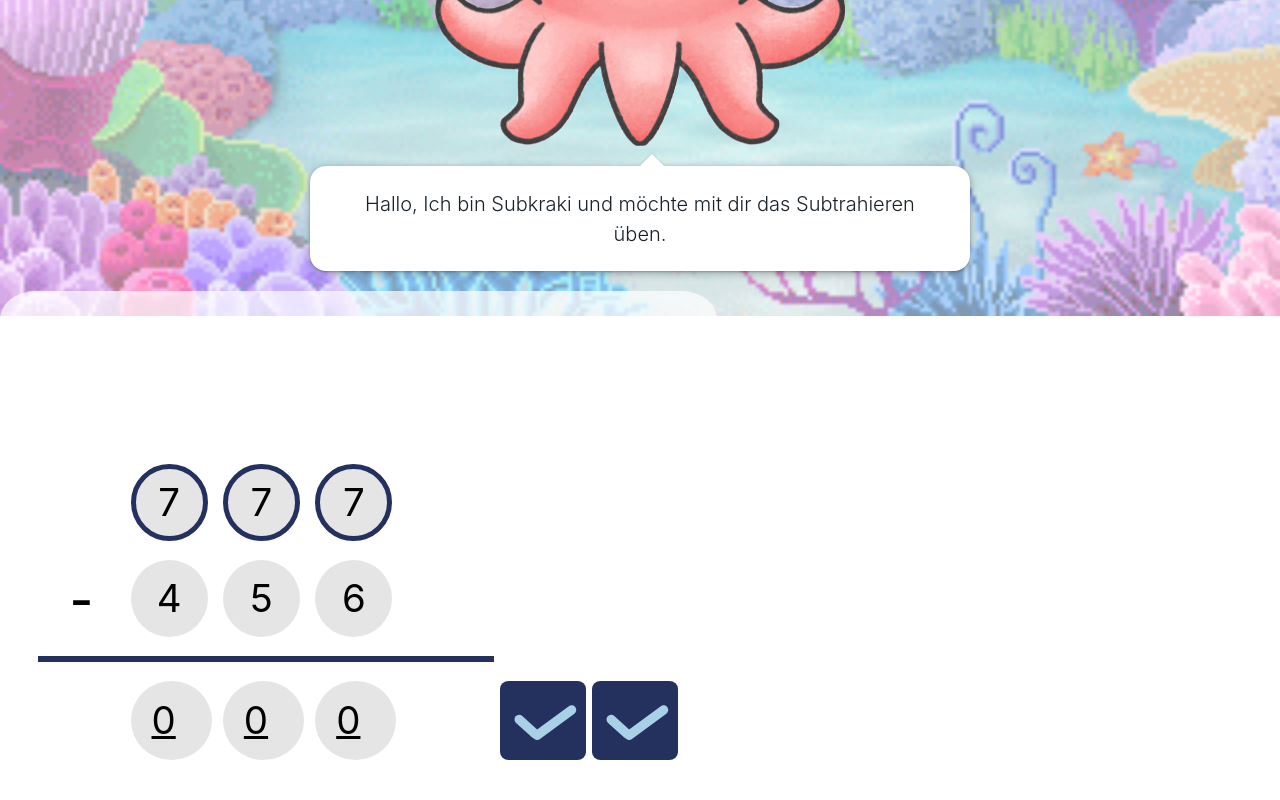
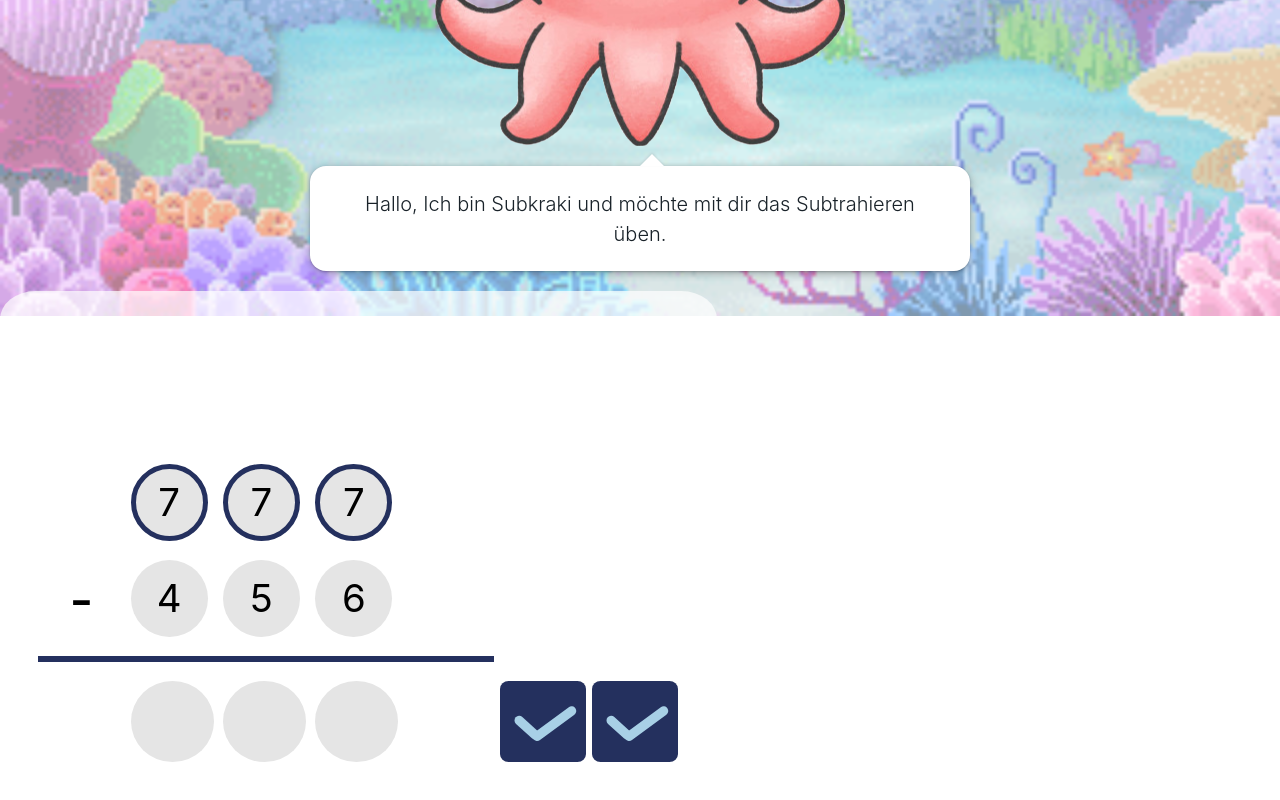
Before and after one commit to egiacomazzi/Subkraki_Web_App, a React (Create React App) app: page / in a window 1280 px wide. Shown: the part 484-1284 px from the top of the page. Built offline with nearby package versions, Linux system fonts and the light colour scheme.

Commit message:
Correct input validation and add highlighted border for wrong inputs.

```diff
--- a/src/CSS/ResultNumber.css
+++ /dev/null
@@ -1,3 +0,0 @@
-.resultNumber {
-  text-decoration: underline;
-}
--- a/src/SubtractionPanel/CorrectionNumber.js
+++ b/src/SubtractionPanel/CorrectionNumber.js
@@ -1,22 +1,25 @@
 import React from 'react';
 import '../CSS/Numbers.css'
-import '../CSS/ResultNumber.css';
 import PropTypes from 'prop-types';
 
 
 class CorrectionNumber extends React.Component  {
 
     render(){
-        //FIXME: ExceptionHandling if this.props.number is not parseable into a number
-        let className = "roundNumber resultNumber " + this.props.className;
-        let visibility = {visibility: this.props.visibility}
+        let className = "roundNumber " + this.props.className;
+        let border = 'transparent 0.1vw solid';
+        if(this.props.error){
+            border = 'rgb(255, 0, 111) 0.1vw solid';
+        }
+        let style = {visibility: this.props.visibility, border: border};
         return(
-            <input type="number" min="0" className={className} style={visibility}></input>
+            <input type="text" maxLength="2" className={className} style={style}></input>
         )
     }
 }
 CorrectionNumber.propTypes = {
     visibility: PropTypes.string,
     className: PropTypes.string,
+    error: PropTypes.bool,
 };
 export default CorrectionNumber;
--- a/src/SubtractionPanel/ResultNumber.js
+++ b/src/SubtractionPanel/ResultNumber.js
@@ -1,6 +1,5 @@
 import React from 'react';
 import '../CSS/Numbers.css'
-import '../CSS/ResultNumber.css';
 import PropTypes from 'prop-types';
 
 
@@ -8,14 +7,23 @@ class ResultNumber extends React.Component  {
 
     render(){
         //FIXME: ExceptionHandling if this.props.number is not parseable into a number
-        let className = "roundNumber resultNumber " + this.props.className;
+        let className = "roundNumber " + this.props.className;
+        let number = this.props.number;
+        if(isNaN(number)){
+            number="";
+        }
+        let border = {border: 'transparent 0.1vw solid'};
+        if(this.props.error){
+            border = {border: 'rgb(255, 0, 111) 0.1vw solid'};
+        }
         return(
-            <input type="number" min="0" max="9" defaultValue={this.props.number} className={className}></input>
+            <input type="text" maxLength="2" defaultValue={number} className={className} style={border}></input>
         )
     }
 }
 ResultNumber.propTypes = {
     number: PropTypes.number,
     className: PropTypes.string,
+    error: PropTypes.bool,
 };
 export default ResultNumber;
--- a/src/SubtractionPanel/SubtractionPanel.js
+++ b/src/SubtractionPanel/SubtractionPanel.js
@@ -21,55 +21,101 @@ class SubtractionPanel extends React.Component  {
         this.state = {
             corrections_crossedOut: emptyArray.slice().fill(false),
             corrections_row : emptyArray.slice().fill(null),
-            result_row: emptyArray.slice().fill(0),
+            result_row: emptyArray.slice().fill(null),
             error_message: null,
+            corrections_row_error: emptyArray.slice().fill(false),
+            result_row_error: emptyArray.slice().fill(false),
         }
     }
 
     submitCalculation(event){
         event.preventDefault();
         const result = this.getResult();
+        if(result.error_message){
+            this.setState({
+                error_message: result.error_message,
+            });
+            return;
+        }
+        this.setState({
+            result_row_error: Array(this.props.digits).fill(false),
+        })
         const corrections = this.getCorrections();
+        if(corrections.error_message){
+            this.setState({
+                error_message: corrections.error_message,
+            });
+            return;
+        }
+        this.setState({
+            corrections_row_error: Array(this.props.digits).fill(false),
+            error_message: null,
+        })
         console.log({result: result, corrections: corrections});
         return {result: result, corrections: corrections};
     }
 
     getResult(){
-        let result = this.state.result_row.slice();
+        let result = [];
+        let error_message = null;
         for(let i = 0; i < this.props.digits; i++){
-            const num = parseInt(document.getElementsByClassName("result"+i)[0].value);
-            if(isNaN(num)){
-                this.setState({
-                    error_message: "Achtung: Gib in der unteren Ergebniszeile nur Zahlen ein, keine Buchstaben oder andere Zeichen. Korrigiere Deine Eingabe.",
-                })
-                return;
+            const value = document.getElementsByClassName("result"+i)[0].value;
+            if(value === ""){
+                result.push(parseInt(0));
+            } else {
+                const num = parseInt(value);
+                if(isNaN(num)){
+                    error_message = "Achtung: Gib nur Zahlen ein.";
+                    this.setValidationErrorInResultRow(i);
+                    break;
+                }
+                result.push(num);
             }
-            result[i] = num;
+
         }
-        this.setState({
-            result_row: result,
-        })
-        return result;
+        return {result: result, error_message: error_message};
     }
+
 
     getCorrections(){
         let corrections = [];
+        let error_message = null;
         for (let i = 0; i < this.props.digits; i++) {
-
             if(this.state.corrections_crossedOut[i]){
-                const num = parseInt(document.getElementsByClassName("correction"+i)[0].value);
+                const value = document.getElementsByClassName("correction"+i)[0].value;
+                if(value === ""){
+                    error_message = "Achtung: Wenn du eine Zahl oben durchstreichst, musst du auch darüber eine andere Zahl eintragen.";
+                    this.setValidationErrorInCorrectionsRow(i)
+                    break;
+                }
+                const num = parseInt(value);
                 if(isNaN(num)){
-                    this.setState({
-                        error_message: "Achtung: Gib in der obersten Zeile nur Zahlen ein, keine Buchstaben oder andere Zeichen. Korrigiere Deine Eingabe.",
-                    })
-                    return;
+                    error_message =  "Achtung: Gib nur Zahlen ein.";
+                    this.setValidationErrorInCorrectionsRow(i);
+                    break;
                 }
                 corrections.push(num);
             } else {
-                corrections.push(this.props.subtrahend[i]);
+                corrections.push(parseInt(this.props.subtrahend[i]));
             }
         }
-        return corrections;
+        return {corrections: corrections, error_message: error_message};
+    }
+
+    setValidationErrorInResultRow(i){
+        let new_row = this.state.result_row_error.slice();
+        new_row[i] = true;
+        this.setState({
+            result_row_error: new_row,
+        })
+    }
+
+    setValidationErrorInCorrectionsRow(i){
+        let new_row = this.state.corrections_row_error.slice();
+        new_row[i] = true;
+        this.setState({
+            corrections_row_error: new_row,
+        })
     }
 
     renderCorrections(){
@@ -84,7 +130,8 @@ class SubtractionPanel extends React.Component  {
                 <CorrectionNumber
                     key={corr_className}
                     className={corr_className}
-                    visibility={display}/>
+                    visibility={display}
+                    error={this.state.corrections_row_error[j]}/>
             )
         }
         return corrections_display;
@@ -137,11 +184,13 @@ class SubtractionPanel extends React.Component  {
         const result_display = [];
         for(var j = 0; j < this.props.digits; j++){
             const res_className = "result" + j;
+            const num = parseInt(this.state.result_row[j]);
             result_display.push(
                 <ResultNumber
                     key={res_className}
                     className={res_className}
-                    number={this.state.result_row[j]}/>
+                    number={num}
+                    error={this.state.result_row_error[j]}/>
             )
         }
         return result_display;
```
